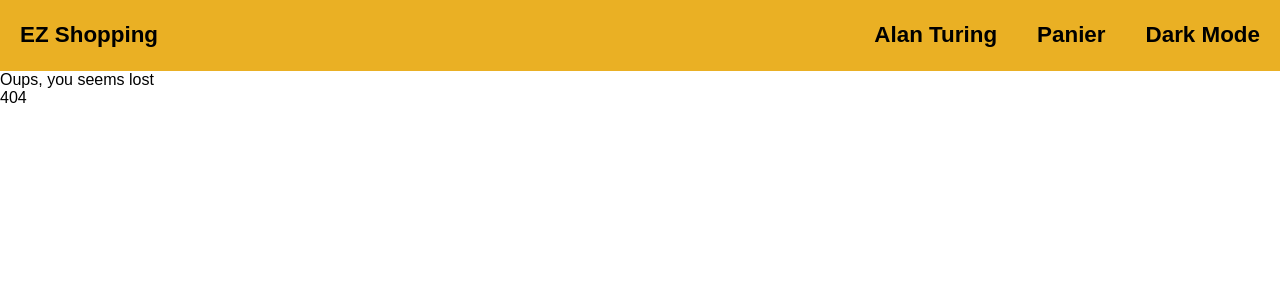
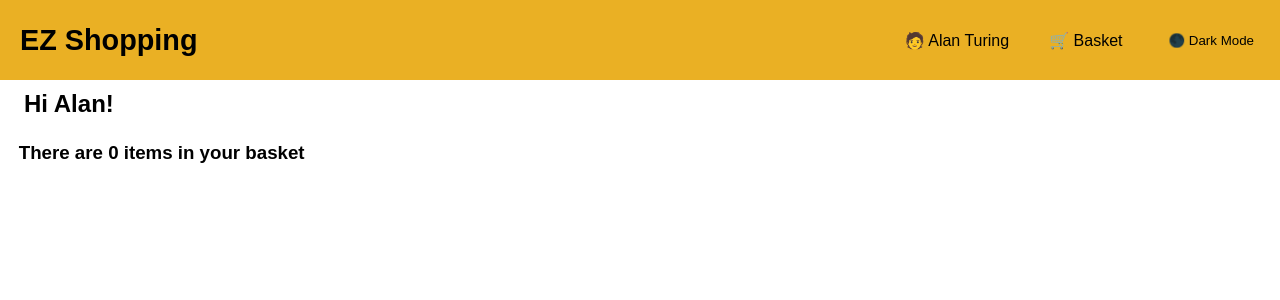
Before and after one commit to SohamHUG/tp-react-semaine-3-, a React (Vite) app in the folder Tp_week3/: page /basket in a window 1280 px wide. Before the commit this address had no page. Shown: the top 300 px of the page. Built offline with nearby package versions, Linux system fonts and the light colour scheme.

Commit message:
panier + darkmode

```diff
--- a/Tp_week3/package.json
+++ b/Tp_week3/package.json
@@ -13,6 +13,7 @@
     "@reduxjs/toolkit": "^2.2.5",
     "react": "^18.2.0",
     "react-dom": "^18.2.0",
+    "react-hot-toast": "^2.4.1",
     "react-redux": "^9.1.2",
     "react-router-dom": "^6.23.1"
   },
--- a/Tp_week3/src/App.jsx
+++ b/Tp_week3/src/App.jsx
@@ -1,24 +1,42 @@
-import { useState } from 'react'
+import { useEffect } from 'react'
 import { Route, Routes } from "react-router-dom";
-import  MainTemplate  from "./components/Template/MainTemplate";
+import MainTemplate from "./components/Template/MainTemplate";
 import HomePage from "./pages/Home/index.page";
 import UserPage from './pages/User/index.page';
+import BasketPage from './pages/Basket/index.page';
+import { Toaster } from 'react-hot-toast';
+import { useSelector } from 'react-redux';
 import "./index.css"
 
 function App() {
+
+  const darkMode = useSelector((state) => state.theme.darkMode);
+
+  useEffect(() => {
+    if (darkMode) {
+      document.body.classList.add('dark');
+    } else {
+      document.body.classList.remove('dark');
+    }
+  }, [darkMode]);
 
   return (
     <>
       <Routes>
         <Route element={<MainTemplate />}>
           <Route path={'/'} element={<HomePage />} />
-          <Route path={'/cart'} element={<div>Panier</div>} />
+          <Route path={'/basket'} element={<BasketPage />} />
           <Route path={'/profile'} element={<UserPage />} />
 
-          <Route path={'*'} element={<div>Oups, you seems lost <br/>404</div>} />
+          <Route path={'*'} element={<div>Oups, you seems lost <br />404</div>} />
         </Route>
 
+
       </Routes>
+      <Toaster
+        position="bottom-center"
+        reverseOrder={true}
+      />
     </>
   )
 }
--- a/Tp_week3/src/components/NavBar/index.jsx
+++ b/Tp_week3/src/components/NavBar/index.jsx
@@ -1,26 +1,41 @@
 import { NavLink } from "react-router-dom";
-import { useSelector } from 'react-redux';
+import { useSelector, useDispatch } from 'react-redux';
+import { toggleDarkMode } from '../../store/slice/themeSlice';
 
 const NavBar = () => {
 
   const user = useSelector((state) => state.user);
+  const cartItems = (useSelector((state) => state.cart.items)).length;
+  const darkMode = useSelector((state) => state.theme.darkMode);
+  const dispatch = useDispatch();
+
+  const handleToggleDarkMode = () => {
+    dispatch(toggleDarkMode());
+  };
 
   return (
-    <nav>
-      <div>
-        <NavLink className={'home'} to={'/'}>EZ Shopping</NavLink>
+    <nav className={darkMode ? 'dark' : ''}>
+      <div className="logo">
+        <NavLink className={`home ${darkMode ? 'dark' : ''}`} to={'/'}>EZ Shopping</NavLink>
       </div>
       <div>
         <ul>
           <li>
-            <NavLink className={'profile'} to={'/profile'}>{user.firstname} {user.lastname} </NavLink>
+            <NavLink className={`profile ${darkMode ? 'dark' : ''}`} to={'/profile'}>🧑 {user.firstname} {user.lastname} </NavLink>
 
           </li>
           <li>
-            <NavLink className={'basket'} to={'/cart'}>Panier</NavLink>
+            <NavLink className={`basket ${darkMode ? 'dark' : ''}`} to={'/basket'}>
+              {cartItems > 0 ?
+                <div>🛒 <strong>{cartItems}</strong> items</div>
+                :<div>🛒 Basket</div>
+              }
+            </NavLink>
           </li>
           <li>
-            <NavLink to={'/'}>Dark Mode</NavLink>
+          <button onClick={handleToggleDarkMode} className={`dark-mode-toggle ${darkMode ? 'dark' : ''}`}>
+              {darkMode ? '☀️ Light Mode' : '🌑 Dark Mode'}
+            </button>
           </li>
         </ul>
       </div>
--- a/Tp_week3/src/components/ProductList/index.jsx
+++ b/Tp_week3/src/components/ProductList/index.jsx
@@ -1,12 +1,16 @@
-import React, { useEffect } from 'react';
+import React, { useEffect, useState } from 'react';
 import { useDispatch, useSelector } from 'react-redux';
 import { fetchProducts } from '../../store/slice/productSlice';
+import { addItemToCart } from '../../store/slice/cartSlice';
+import toast from "react-hot-toast";
 
 const ProductsList = () => {
     const dispatch = useDispatch();
     const products = useSelector((state) => state.products.items);
     const status = useSelector((state) => state.products.status);
     const error = useSelector((state) => state.products.error);
+    const darkMode = useSelector((state) => state.theme.darkMode);
+    const [quantity, setQuantity] = useState({});
 
     useEffect(() => {
         if (status === 'idle') {
@@ -14,31 +18,58 @@ const ProductsList = () => {
         }
     }, [status, dispatch]);
 
+    const handleQuantityChange = (id, value) => {
+        setQuantity({
+            ...quantity,
+            [id]: parseInt(value),
+        });
+    };
+
+    const handleAddToCart = (e, product) => {
+        e.preventDefault();
+        const qty = quantity[product.id] || 1;
+        dispatch(addItemToCart({ ...product, quantity: qty }));
+
+        darkMode ?
+        toast.success("Product added to your basket !",
+        {style: {
+            background: 'black',
+            color: '#fff',
+        },})
+        : toast.success("Product added to your basket !")
+
+    };
+
     let content;
 
     if (status === 'loading') {
         content = <p>Loading...</p>;
     } else if (status === 'succeeded') {
         content = (
-            <div className={'product-container'}>
+            <div className="product-container">
                 {products.map((product) => (
-                <div className={'product'} key={product.id}>
-                    <div className={'image-container'}>
-                        <img src={product.image}></img>
+                <div className="product" key={product.id}>
+                    <div className={`image-container ${darkMode ? 'dark' : ''}`}>
+                        <img src={product.image} alt={product.title}></img>
                     </div>
-                    <div className={'content-product'}>
+                    <div className="content-product">
                         <p>
-                            <span className={'title'} >{product.title}</span>
-                            <span className={'category'} >{product.category}</span>
+                            <span className="title">{product.title}</span>
+                            <span className="category">{product.category}</span>
                         </p>
-                        <p className={'description'} >{product.description}</p>
-                        <p className={'price'} >$ {product.price}</p>
-                        <form action="">
-                            <label htmlFor="">
-                                Quantity :
-                                <input type="number" />
+                        <p className="description">{product.description}</p>
+                        <p className="price">$ {product.price}</p>
+                        <form onSubmit={(e) => handleAddToCart(e, product)}>
+                            <label>
+                                Quantity:
+                                <input
+                                    type="number"
+                                    min="1"
+                                    value={quantity[product.id] || 1}
+                                    onChange={(e) => handleQuantityChange(product.id, e.target.value)}
+                                />
                             </label>
-                            <button type='submit'>Add to basket</button>
+                            <button className='classic-btn' type="submit">Add to basket</button>
                         </form>
                     </div>
                 </div>
--- a/Tp_week3/src/index.css
+++ b/Tp_week3/src/index.css
@@ -1,15 +1,18 @@
-
 /* ********************
 GENERALITY
 ******************** */
 
 :root {
     --primary-color: #EAB024;
+    --background-color: #ffffff;
+    --text-color: #000000;
 }
 
 body {
-    margin: 0;
+    margin: 90px auto;
     font-family: sans-serif;
+    background-color: var(--background-color);
+    color: var(--text-color);
 }
 
 ul {
@@ -21,7 +24,7 @@ a {
     color: black;
 }
 
-button {
+.classic-btn {
     width: 110px;
     border: none;
     background-color: var(--primary-color);
@@ -30,28 +33,38 @@ button {
     margin-top: 10px;
 }
 
+button:hover {
+    cursor: pointer;
+}
+
+h1,
+h3
+{
+    margin: 1em ;
+}
+
 /* ********************
 NAV
 ******************** */
 
 nav {
     background-color: var(--primary-color);
-
-}
-
-nav, nav ul {
+    height: 80px;
+    position: fixed;
+    width: 100%;
+    top: 0;
     display: flex;
-}
-
-nav {
     align-items: center;
     justify-content: space-between;
 }
 
-nav div {
+.logo {
     margin-left: 20px;
     font-weight: bold;
-    font-size: 1.4rem;
+    font-size: 1.8rem;
+}
+nav ul {
+    display: flex;
 }
 
 nav ul li {
@@ -66,10 +79,14 @@ section .product-container {
     display: flex;
     flex-wrap: wrap;
 }
+section {
+    margin: 0 auto;
+}
 
 .product {
     width: 50%;
     display: flex;
+    justify-content: center;
     padding: 10px;
     box-sizing: border-box;
     margin: 2em 0;
@@ -109,12 +126,16 @@ section .product-container {
     font-weight: bold;
 }
 
-.product form {
+.product form,
+.content-product
+{
     display: flex;
     flex-direction: column;
 }
 
-.product form input {
+.product form input,
+.content-product input
+{
     margin-left: 10px;
     width: 30px;
 }
@@ -133,3 +154,36 @@ section .product-container {
     margin-left: 10px;
     padding: 5px;
 }
+
+/**************Panier************/
+.clear-button {
+    margin: 0 2em;
+}
+
+/* ********************
+DARK MODE
+******************** */
+
+.dark-mode-toggle{
+    background-color: var(--primary-color);
+    border: none;
+}
+
+body.dark,
+img.dark
+{
+    --background-color: #333333;
+    --text-color: #ffffff;
+}
+
+nav.dark,
+button.dark
+{
+    background-color: #444444;
+}
+
+a.dark,
+button.dark
+{
+    color: white;
+}
--- /dev/null
+++ b/Tp_week3/src/pages/Basket/index.page.jsx
@@ -0,0 +1,88 @@
+import React from 'react';
+import { useDispatch, useSelector } from 'react-redux';
+import { clearCart, removeItemFromCart, updateItemQuantity } from '../../store/slice/cartSlice';
+import toast from "react-hot-toast";
+
+
+const BasketPage = () => {
+    const user = useSelector((state) => state.user);
+    const cartItems = useSelector((state) => state.cart.items);
+    const darkMode = useSelector((state) => state.theme.darkMode);
+    const dispatch = useDispatch();
+
+    const handleClearCart = () => {
+        dispatch(clearCart());
+
+        darkMode ?
+            toast('Basket cleared !', {
+                icon: '✅🗑️',
+                style: {
+                    background: 'black',
+                    color: '#fff',
+                },
+            })
+            : toast('Basket cleared !', {
+                icon: '✅🗑️',
+            })
+
+    };
+
+    const handleRemoveItem = (id) => {
+        dispatch(removeItemFromCart(id));
+        darkMode ?
+        toast('Product removed successfully !', {
+            icon: '✅🗑️',
+            style: {
+                background: 'black',
+                color: '#fff',
+            },
+        })
+        : toast('Product removed successfully !', {
+            icon: '✅🗑️',
+        })
+
+    };
+
+    const handleQuantityChange = (id, quantity) => {
+        dispatch(updateItemQuantity({ id, quantity: parseInt(quantity) }));
+    };
+
+    const totalItems = cartItems.length;
+
+    return (
+        <section>
+            <h1>Hi {user.firstname}!</h1>
+            <h3>There are {totalItems} items in your basket</h3>
+            {totalItems > 0 && <button className=' classic-btn clear-button' onClick={handleClearCart}>Clear Basket</button>}
+            <div className="product-container">
+                {cartItems.map((item) => (
+                    <div className="product" key={item.id}>
+                        <div className="image-container">
+                            <img src={item.image} alt={item.title}></img>
+                        </div>
+                        <div className="content-product">
+                            <p>
+                                <span className="title">{item.title}</span>
+                                <span className="category">{item.category}</span>
+                            </p>
+                            <p className="description">{item.description}</p>
+                            <p className="price">$ {item.price}</p>
+                            <label>
+                                Quantity:
+                                <input
+                                    type="number"
+                                    min="1"
+                                    value={item.quantity}
+                                    onChange={(e) => handleQuantityChange(item.id, e.target.value)}
+                                />
+                            </label>
+                            <button className='classic-btn' onClick={() => handleRemoveItem(item.id)}>Remove</button>
+                        </div>
+                    </div>
+                ))}
+            </div>
+        </section>
+    );
+};
+
+export default BasketPage;
--- a/Tp_week3/src/pages/Home/index.page.jsx
+++ b/Tp_week3/src/pages/Home/index.page.jsx
@@ -2,28 +2,12 @@ import ProductList from "../../components/ProductList/index";
 
 const HomePage = () => {
 
-    // const loadingState = useSelector(selectLoadingState)
-    // const [filter, setFilter] = useState('')
-    // const tasks = useSelector(selectFilteredTasks(filter))
 
-    return <div className={'page'}>
-      {/* <h5>Welcome to your task list</h5>
-      <PriorityList filter={filter} setFilter={setFilter} />
-      {
-        loadingState === "loading" ?
-          <div>loading...</div>
-          :
-          loadingState === 'error' ?
-            <div>Error, please try again</div>
-            :
-            tasks.length > 0 ?
-              tasks.map(task => <ListItem key={task.id} item={task} />)
-              :
-              <span>Nothing to display,<br/> you can look for a rest or add a new task to complete.</span>
-      }
-     */}
-     <ProductList/>
-    </div>
-  }
+  return <div className={'page'}>
 
-  export default HomePage
+    <h1>Our products</h1>
+    <ProductList />
+  </div>
+}
+
+export default HomePage
--- a/Tp_week3/src/pages/User/index.page.jsx
+++ b/Tp_week3/src/pages/User/index.page.jsx
@@ -56,7 +56,7 @@ const UserPage = () => {
             onChange={handleChange}
           />
         </div>
-        <button type="submit">Save</button>
+        <button className='classic-btn' type="submit">Save</button>
       </form>
     </div>
   );
--- a/Tp_week3/src/store/index.js
+++ b/Tp_week3/src/store/index.js
@@ -1,11 +1,15 @@
 import { configureStore } from '@reduxjs/toolkit';
 import productsReducer from './slice/productSlice';
 import userReducer from './slice/userSlice';
+import cartReducer from './slice/cartSlice';
+import themeReducer from './slice/themeSlice';
 
 const store = configureStore({
   reducer: {
     products: productsReducer,
     user: userReducer,
+    cart: cartReducer,
+    theme: themeReducer,
   },
 });
 
--- /dev/null
+++ b/Tp_week3/src/store/slice/cartSlice.js
@@ -0,0 +1,38 @@
+import { createSlice } from '@reduxjs/toolkit';
+
+const initialState = {
+  items: [],
+};
+
+const cartSlice = createSlice({
+  name: 'cart',
+  initialState,
+  reducers: {
+    addItemToCart: (state, action) => {
+      const item = action.payload;
+      const existingItem = state.items.find(i => i.id === item.id);
+      if (existingItem) {
+        existingItem.quantity += item.quantity;
+      } else {
+        state.items.push(item);
+      }
+    },
+    removeItemFromCart: (state, action) => {
+      const itemId = action.payload;
+      state.items = state.items.filter(item => item.id !== itemId);
+    },
+    clearCart: (state) => {
+      state.items = [];
+    },
+    updateItemQuantity: (state, action) => {
+      const { id, quantity } = action.payload;
+      const item = state.items.find(i => i.id === id);
+      if (item) {
+        item.quantity = quantity;
+      }
+    },
+  },
+});
+
+export const { addItemToCart, removeItemFromCart, clearCart, updateItemQuantity } = cartSlice.actions;
+export default cartSlice.reducer;
--- /dev/null
+++ b/Tp_week3/src/store/slice/themeSlice.js
@@ -0,0 +1,18 @@
+import { createSlice } from '@reduxjs/toolkit';
+
+const initialState = {
+  darkMode: false,
+};
+
+const themeSlice = createSlice({
+  name: 'theme',
+  initialState,
+  reducers: {
+    toggleDarkMode: (state) => {
+      state.darkMode = !state.darkMode;
+    },
+  },
+});
+
+export const { toggleDarkMode } = themeSlice.actions;
+export default themeSlice.reducer;
```
Also changed, not shown: 1 other file (tests, documents, lock files or other folders).
